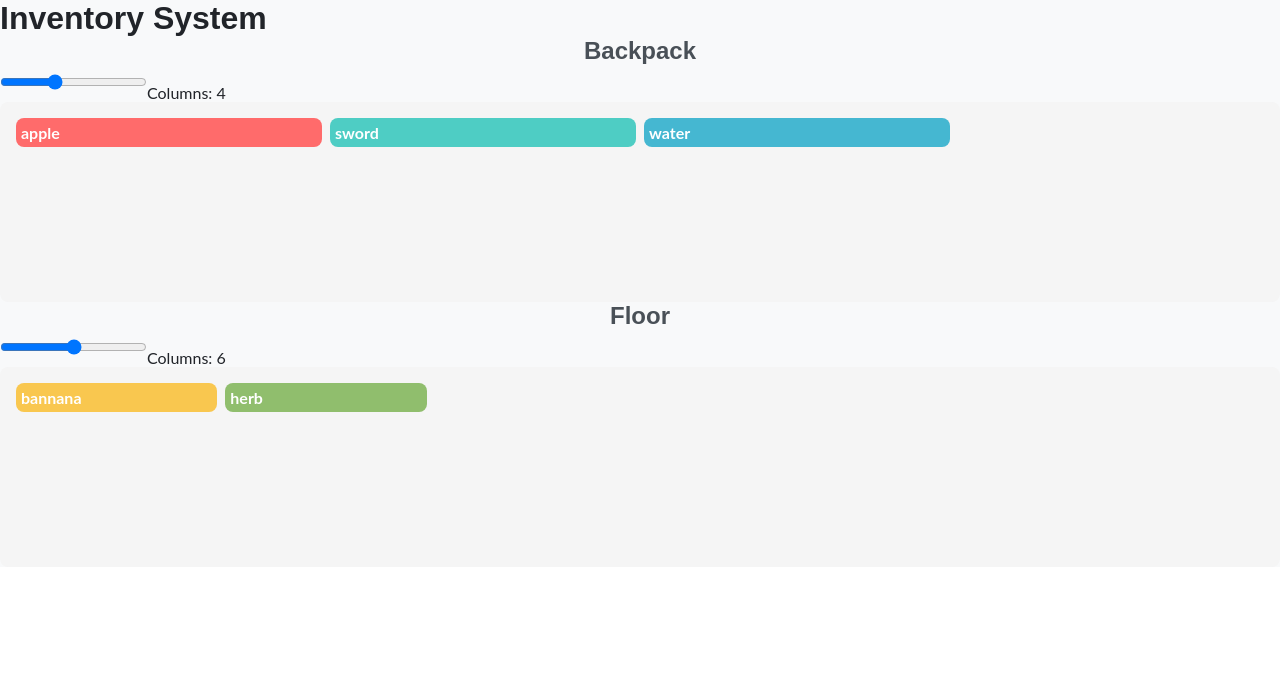
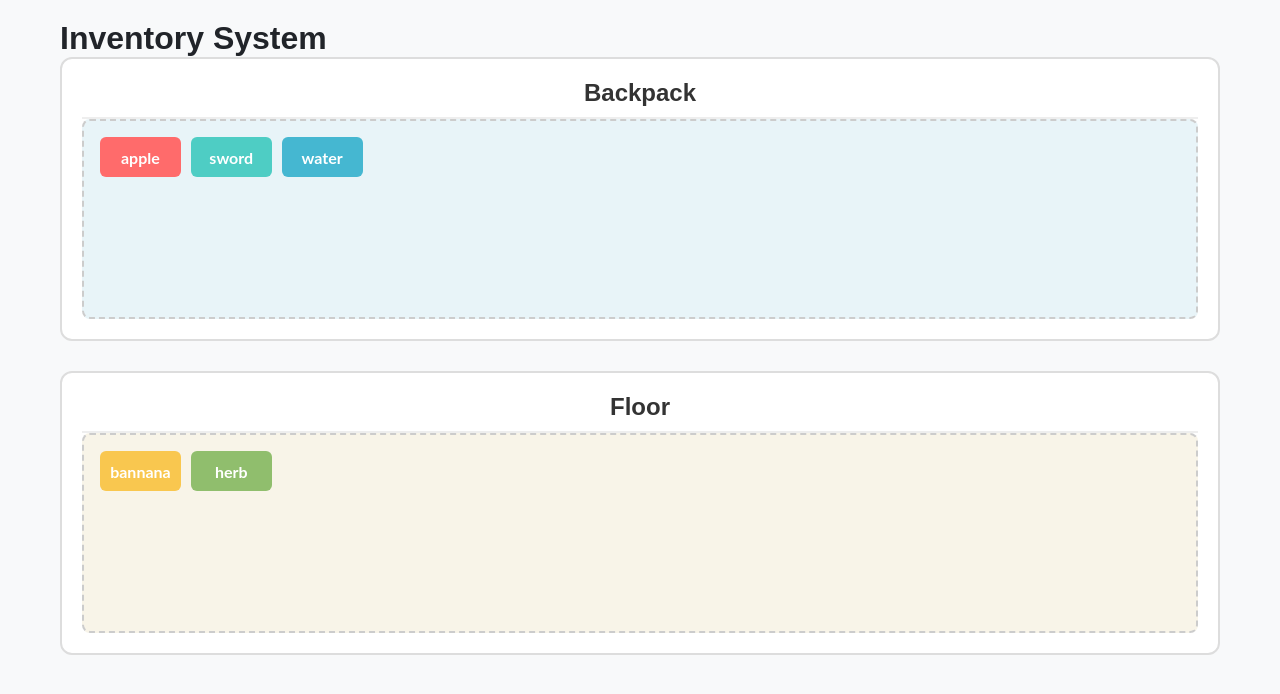
Before and after one commit to HebertCordero/RollWithIt, a React (Vite) app: page /inventory in a window 1280 px wide. Shown: the top 694 px of the page. Built offline with nearby package versions, Linux system fonts and the light colour scheme.

Commit message:
InventorySystem v0.1 BackPack + Floor. tbd: Order,gridStyle + defined, gridSize, additems

```diff
--- /dev/null
+++ b/src/pages/Inventory/Draggable.tsx
@@ -0,0 +1,25 @@
+import React from 'react';
+import {useDraggable} from '@dnd-kit/core';
+import {CSS} from '@dnd-kit/utilities';
+
+interface DraggableProps {
+  id: string;
+  children: React.ReactNode;
+}
+
+export function Draggable({id, children}: DraggableProps) {
+  const {attributes, listeners, setNodeRef, transform} = useDraggable({
+    id,
+  });
+
+  const style = {
+    transform: CSS.Translate.toString(transform),
+    touchAction: 'none' as const, // Mobile fix
+  };
+
+  return (
+    <div ref={setNodeRef} style={style} {...listeners} {...attributes}>
+      {children}
+    </div>
+  );
+}
--- /dev/null
+++ b/src/pages/Inventory/Droppable.tsx
@@ -0,0 +1,25 @@
+import React from 'react';
+import {useDroppable} from '@dnd-kit/core';
+
+interface DroppableProps {
+  id: string;
+  children: React.ReactNode;
+  className?: string;
+}
+
+export function Droppable({id, children, className}: DroppableProps) {
+  const {isOver, setNodeRef} = useDroppable({
+    id,
+  });
+
+  const style = {
+    backgroundColor: isOver ? 'rgba(0, 255, 0, 0.1)' : undefined,
+    border: isOver ? '2px dashed green' : '2px dashed #ccc',
+  };
+
+  return (
+    <div ref={setNodeRef} style={style} className={className}>
+      {children}
+    </div>
+  );
+}
--- a/src/pages/Inventory/Inventory.css
+++ b/src/pages/Inventory/Inventory.css
@@ -20,15 +20,24 @@
   padding-bottom: 10px;
 }
 
-.grid-controls {
-  padding: 10px 16px;
-  background: #f0f0f0;
+.grid-container {
+  display: grid;
+  grid-template-columns: repeat(auto-fill, minmax(80px, 1fr));
+  gap: 10px;
+  padding: 16px;
   border-radius: 8px;
-  margin-bottom: 10px;
+  min-height: 200px;
+  background-color: #f5f5f5;
 }
 
-.grid-controls input[type="range"] {
-  margin-right: 10px;
+.backpack-grid {
+  background-color: #e8f4f8;
+  border: 2px solid #4ecdc4;
+}
+
+.floor-grid {
+  background-color: #f8f4e8;
+  border: 2px solid #f9c74f;
 }
 
 .dndItem {
@@ -42,41 +51,52 @@
   align-items: center;
   justify-content: center;
   transition: all 0.2s ease;
-  touch-action: none;
+  cursor: grab;
+  touch-action: none; /* Mobile fix */
+  user-select: none;
 }
 
-.grid-item-default {
-  padding: 16px;
-  background-color: #f0f0f0;
-  border-radius: 8px;
-  border: 1px solid #ddd;
-  min-height: 60px;
-  display: flex;
-  align-items: center;
-  justify-content: center;
+.dndItem:active {
+  cursor: grabbing;
+  transform: scale(1.05);
+  box-shadow: 0 4px 15px rgba(0,0,0,0.2);
 }
 
-.drag-overlay-item {
-  padding: 16px;
-  background-color: #f0f0f0;
-  border-radius: 8px;
-  border: 2px solid #007bff;
-  min-height: 60px;
-  min-width: 60px;
-  transform: scale(1.05);
-  box-shadow: 0 6px 25px rgba(0,0,0,0.2);
-  display: flex;
-  align-items: center;
-  justify-content: center;
+.empty-state {
+  color: #999;
+  font-style: italic;
+  text-align: center;
+  padding: 20px;
 }
 
-/* Different styles for different grid types */
-.grid-system.backpack .grid-container {
-  background-color: #e8f4f8;
-  border: 2px solid #4ecdc4;
+.drag-overlay {
+  position: fixed;
+  pointer-events: none;
+  z-index: 1000;
+  transform: translate(-50%, -50%);
+  opacity: 0.8;
 }
 
-.grid-system.floor .grid-container {
-  background-color: #f8f4e8;
-  border: 2px solid #f9c74f;
+.drag-overlay .dndItem {
+  box-shadow: 0 6px 25px rgba(0,0,0,0.3);
+  transform: scale(1.1);
 }
+
+/* Mobile responsiveness */
+@media (max-width: 768px) {
+  .inventory-container {
+    padding: 10px;
+  }
+
+  .grid-container {
+    grid-template-columns: repeat(auto-fill, minmax(60px, 1fr));
+    gap: 8px;
+    padding: 12px;
+  }
+
+  .dndItem {
+    padding: 6px 8px;
+    font-size: 14px;
+    min-height: 35px;
+  }
+}
--- a/src/pages/Inventory/Inventory.tsx
+++ b/src/pages/Inventory/Inventory.tsx
@@ -1,58 +1,77 @@
-// Inventory.tsx
 import React, { useState } from "react";
-import GridSystem from "./GridSystem";
-import { DndContext, type DragEndEvent, type useDroppable } from '@dnd-kit/core';
+import { DndContext, type DragEndEvent, type DragStartEvent } from '@dnd-kit/core';
+import { Droppable } from './Droppable';
+import { Draggable } from './Draggable';
+import './Inventory.css';
 
-// Define types locally instead of importing
-type ItemSize = '1x1' | '2x1' | '1x2' | '2x2' | '2x3' | '3x2' | '3x3';
 interface SampleItem {
   id: string;
   title: string;
   color: string;
-  size?: ItemSize;
 }
 
 export default function Inventory() {
-  // Separate states for backpack and floor items
   const [backpackItems, setBackpackItems] = useState<SampleItem[]>([
-    { id: "1", title: "apple", color: "#ff6b6b", size: "1x1" },
-    { id: "2", title: "sword", color: "#4ecdc4", size: "2x1" },
-    { id: "3", title: "water", color: "#45b7d1", size: "1x1" },
+    { id: "1", title: "apple", color: "#ff6b6b" },
+    { id: "2", title: "sword", color: "#4ecdc4" },
+    { id: "3", title: "water", color: "#45b7d1" },
   ]);
 
   const [floorItems, setFloorItems] = useState<SampleItem[]>([
-    { id: "4", title: "bannana", color: "#f9c74f", size: "1x1" },
-    { id: "5", title: "herb", color: "#90be6d", size: "1x1" },
+    { id: "4", title: "bannana", color: "#f9c74f" },
+    { id: "5", title: "herb", color: "#90be6d" },
   ]);
+
+  const [activeId, setActiveId] = useState<string | null>(null);
+
+  const handleDragStart = (event: DragStartEvent) => {
+    setActiveId(event.active.id as string);
+  };
 
   const handleDragEnd = (event: DragEndEvent) => {
     const { active, over } = event;
+    setActiveId(null);
 
     if (!over) return;
 
-    // Check if dragging between grids
-    const sourceGrid = findItemGrid(active.id as string);
-    const targetGrid = over.data?.current?.gridType || "backpack";
+    const itemId = active.id as string;
+    const targetContainerId = over.id as string;
 
-    if (sourceGrid && sourceGrid !== targetGrid) {
-      // Move item between grids
-      moveItemBetweenGrids(active.id as string, sourceGrid, targetGrid);
+    // Find which container the item is currently in
+    const sourceContainer = findItemContainer(itemId);
+
+    if (sourceContainer && sourceContainer !== targetContainerId) {
+      moveItemBetweenContainers(itemId, sourceContainer, targetContainerId);
     }
   };
 
-  const findItemGrid = (itemId: string): "backpack" | "floor" | null => {
-    if (backpackItems.some(item => item.id === itemId)) return "backpack";
-    if (floorItems.some(item => item.id === itemId)) return "floor";
+  const findItemContainer = (itemId: string): string | null => {
+    if (backpackItems.some(item => item.id === itemId)) return 'backpack';
+    if (floorItems.some(item => item.id === itemId)) return 'floor';
     return null;
   };
 
-  const moveItemBetweenGrids = (itemId: string, from: "backpack" | "floor", to: "backpack" | "floor") => {
-    if (from === to) return;
+  const moveItemBetweenContainers = (itemId: string, from: string, to: string) => {
+    let sourceItems: SampleItem[];
+    let setSource: React.Dispatch<React.SetStateAction<SampleItem[]>>;
+    let targetItems: SampleItem[];
+    let setTarget: React.Dispatch<React.SetStateAction<SampleItem[]>>;
 
-    const sourceItems = from === "backpack" ? backpackItems : floorItems;
-    const targetItems = to === "backpack" ? backpackItems : floorItems;
-    const setSource = from === "backpack" ? setBackpackItems : setFloorItems;
-    const setTarget = to === "backpack" ? setBackpackItems : setFloorItems;
+    if (from === 'backpack') {
+      sourceItems = backpackItems;
+      setSource = setBackpackItems;
+    } else {
+      sourceItems = floorItems;
+      setSource = setFloorItems;
+    }
+
+    if (to === 'backpack') {
+      targetItems = backpackItems;
+      setTarget = setBackpackItems;
+    } else {
+      targetItems = floorItems;
+      setTarget = setFloorItems;
+    }
 
     const itemToMove = sourceItems.find(item => item.id === itemId);
     if (!itemToMove) return;
@@ -63,17 +82,11 @@ export default function Inventory() {
     setTarget([...targetItems, itemToMove]);
   };
 
-  const renderItem = (item: SampleItem, isDragging: boolean) => (
+  const renderItem = (item: SampleItem) => (
     <div
       className="dndItem"
       style={{
-        padding: "5px",
         backgroundColor: item.color,
-        borderRadius: "8px",
-        color: "white",
-        fontWeight: "bold",
-        opacity: isDragging ? 0.7 : 1,
-        transition: "opacity 0.2s",
       }}
     >
       {item.title}
@@ -81,35 +94,42 @@ export default function Inventory() {
   );
 
   return (
-    <DndContext onDragEnd={handleDragEnd}>
+    <DndContext onDragStart={handleDragStart} onDragEnd={handleDragEnd}>
       <div className="inventory-container">
         <h1>Inventory System</h1>
 
         <div className="inventory-section">
           <h2>Backpack</h2>
-          <GridSystem
-            items={backpackItems}
-            onItemsChange={setBackpackItems}
-            defaultColumnCount={4}
-            minColumns={3}
-            maxColumns={6}
-            renderItem={renderItem}
-            gridType="backpack"
-          />
+          <Droppable id="backpack" className="grid-container backpack-grid">
+            {backpackItems.map((item) => (
+              <Draggable key={item.id} id={item.id}>
+                {renderItem(item)}
+              </Draggable>
+            ))}
+            {backpackItems.length === 0 && <div className="empty-state">Drop items here</div>}
+          </Droppable>
         </div>
 
         <div className="inventory-section">
           <h2>Floor</h2>
-          <GridSystem
-            items={floorItems}
-            onItemsChange={setFloorItems}
-            defaultColumnCount={6}
-            minColumns={4}
-            maxColumns={8}
-            renderItem={renderItem}
-            gridType="floor"
-          />
+          <Droppable id="floor" className="grid-container floor-grid">
+            {floorItems.map((item) => (
+              <Draggable key={item.id} id={item.id}>
+                {renderItem(item)}
+              </Draggable>
+            ))}
+            {floorItems.length === 0 && <div className="empty-state">Drop items here</div>}
+          </Droppable>
         </div>
+
+        {/* Active drag overlay */}
+        {activeId && (
+          <div className="drag-overlay">
+            {renderItem(
+              [...backpackItems, ...floorItems].find(item => item.id === activeId)!
+            )}
+          </div>
+        )}
       </div>
     </DndContext>
   );
```
